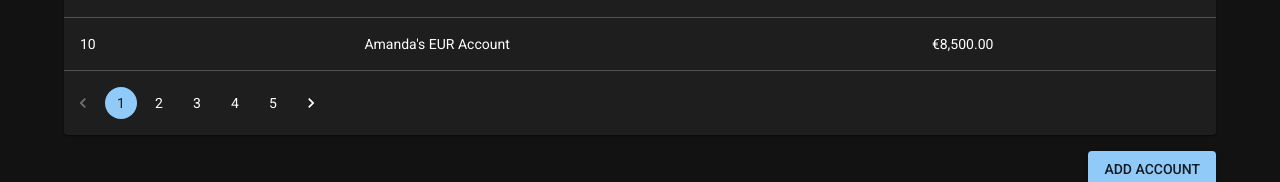
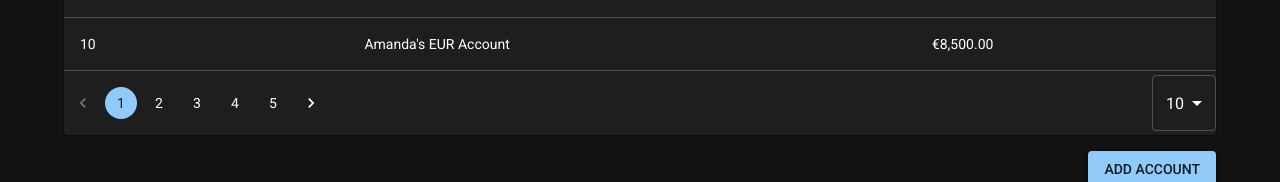
Before and after one commit to jeromemeichelbeck/bam, a Next.js app: page / in a window 1280 px wide. Shown: the part 628-810 px from the top of the page. Built offline with nearby package versions, Linux system fonts and the light colour scheme.

Commit message:
Add a size selector for the account list

```diff
--- a/src/components/account/AccountList.tsx
+++ b/src/components/account/AccountList.tsx
@@ -1,8 +1,11 @@
 import { useSearchAccountsQuery } from "@/hooks/useSearchAccountsQuery";
 import { getFormattedAmount } from "@/utils/formatting/getFormattedAmount";
 import {
+  Grid,
+  MenuItem,
   Pagination,
   Paper,
+  Select,
   Table,
   TableBody,
   TableCell,
@@ -16,7 +19,7 @@ type AccountListProps = {};
 
 const AccountList: FC<AccountListProps> = () => {
   const [page, setPage] = useState(1);
-  const size = 10;
+  const [size, setSize] = useState(10);
   let pages = 1;
 
   const { data: accounts, isLoading: isAccountsLoading } =
@@ -54,6 +57,7 @@ const AccountList: FC<AccountListProps> = () => {
           )}
         </TableBody>
       </Table>
+      <Grid container justifyContent="space-between" alignItems="center">
         <Pagination
           count={pages}
           page={page}
@@ -61,6 +65,15 @@ const AccountList: FC<AccountListProps> = () => {
           color="primary"
           sx={{ py: 2 }}
         />
+        <Select
+          value={size}
+          onChange={(e) => setSize(parseInt(e.target.value.toString()))}
+        >
+          <MenuItem value={10}>10</MenuItem>
+          <MenuItem value={20}>20</MenuItem>
+          <MenuItem value={50}>50</MenuItem>
+        </Select>
+      </Grid>
     </TableContainer>
   );
 };
```
Lines whose indentation alone changed are shown as unchanged.
